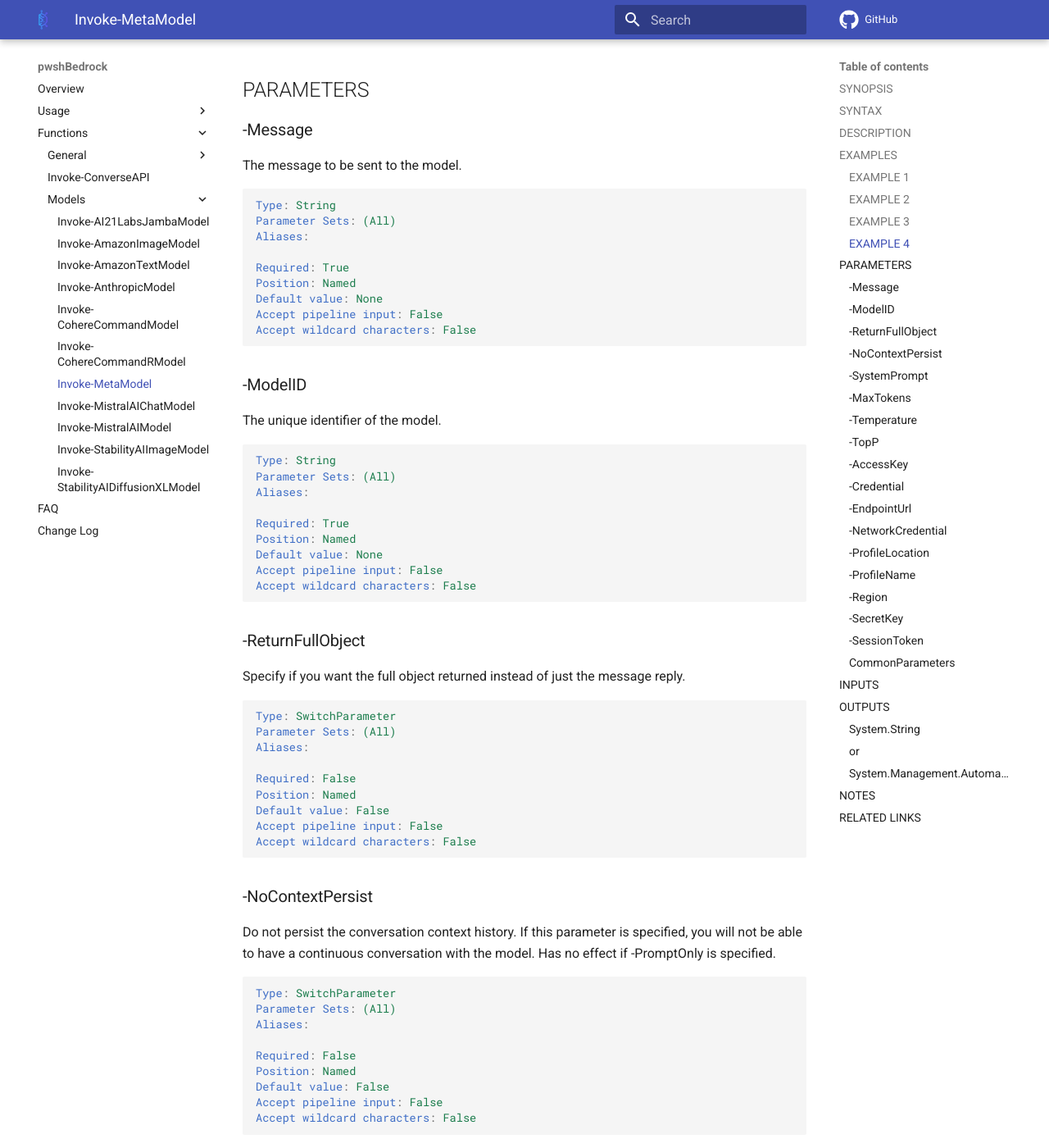
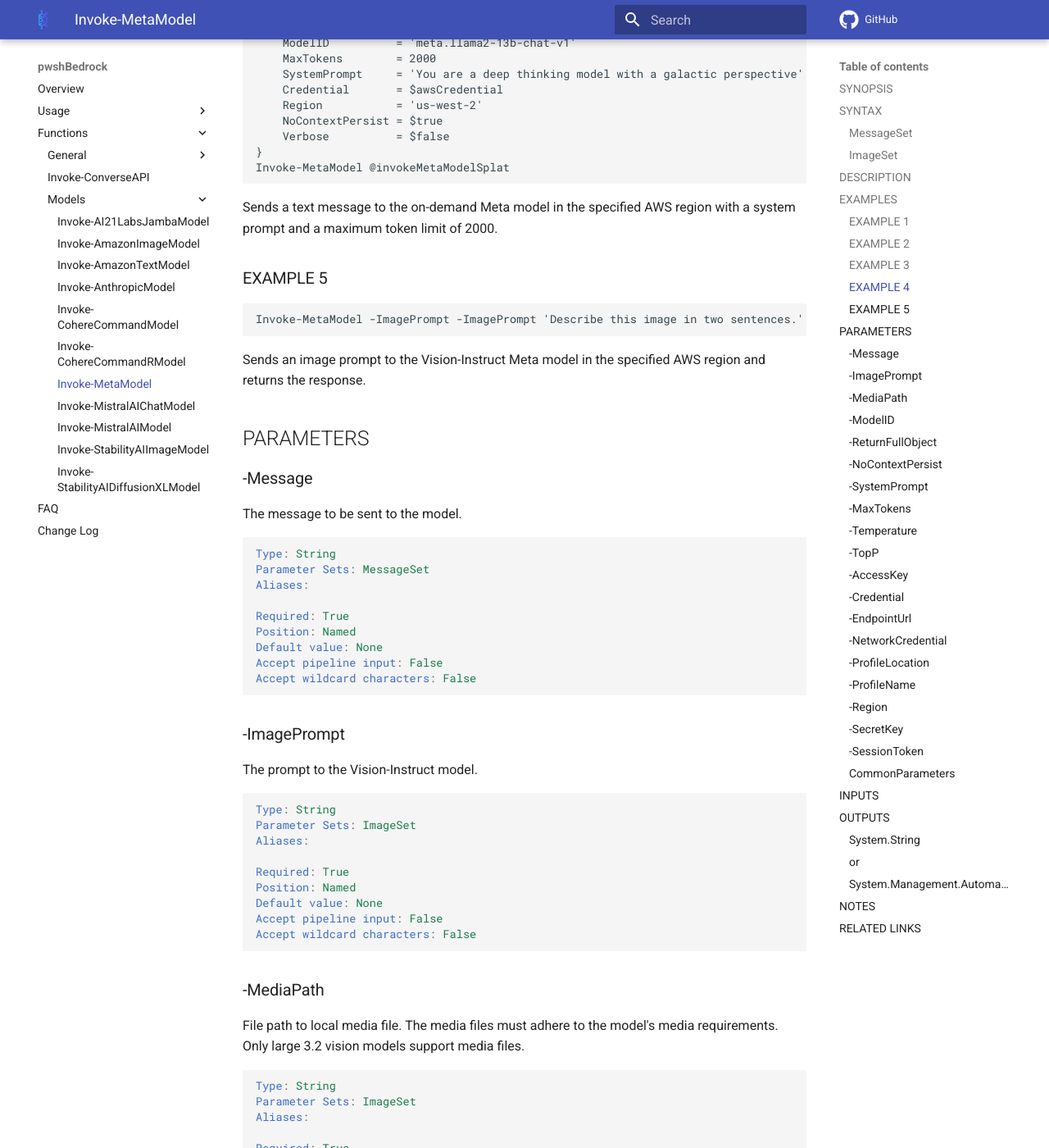
Before and after one commit to techthoughts2/pwshBedrock, an MkDocs documentation site: the page built from docs/Invoke-MetaModel.md, in a window 1280 px wide and 1400 px high, scrolled down 1621 px. Shown: the whole window at 82% size. Built offline with MkDocs 1.6.1 and Material for MkDocs 9.7.7, drawn with Linux system fonts in a browser that asks for light colours; comment, search, counter and statistics services are not loaded; some of the changed text lies outside the part shown.

Commit message:
added vision support to large 3.2 meta models

````diff
--- a/docs/Invoke-MetaModel.md
+++ b/docs/Invoke-MetaModel.md
@@ -12,9 +12,19 @@
 
 ## SYNTAX
 
+### MessageSet
 ```
 Invoke-MetaModel -Message <String> -ModelID <String> [-ReturnFullObject] [-NoContextPersist]
  [-SystemPrompt <String>] [-MaxTokens <Int32>] [-Temperature <Single>] [-TopP <Single>] [-AccessKey <String>]
+ [-Credential <AWSCredentials>] [-EndpointUrl <String>] [-NetworkCredential <PSCredential>]
+ [-ProfileLocation <String>] [-ProfileName <String>] [-Region <Object>] [-SecretKey <String>]
+ [-SessionToken <String>] [<CommonParameters>]
+```
+
+### ImageSet
+```
+Invoke-MetaModel -ImagePrompt <String> -MediaPath <String> -ModelID <String> [-ReturnFullObject]
+ [-NoContextPersist] [-MaxTokens <Int32>] [-Temperature <Single>] [-TopP <Single>] [-AccessKey <String>]
  [-Credential <AWSCredentials>] [-EndpointUrl <String>] [-NetworkCredential <PSCredential>]
  [-ProfileLocation <String>] [-ProfileName <String>] [-Region <Object>] [-SecretKey <String>]
  [-SessionToken <String>] [<CommonParameters>]
@@ -67,6 +77,13 @@
 
 Sends a text message to the on-demand Meta model in the specified AWS region with a system prompt and a maximum token limit of 2000.
 
+### EXAMPLE 5
+```
+Invoke-MetaModel -ImagePrompt -ImagePrompt 'Describe this image in two sentences.' -ModelID 'meta.llama3-2-11b-instruct-v1:0' -MediaPath 'C:\path\to\image.jpg' -Credential $awsCredential -Region 'us-west-2'
+```
+
+Sends an image prompt to the Vision-Instruct Meta model in the specified AWS region and returns the response.
+
 ## PARAMETERS
 
 ### -Message
@@ -74,7 +91,39 @@
 
 ```yaml
 Type: String
-Parameter Sets: (All)
+Parameter Sets: MessageSet
+Aliases:
+
+Required: True
+Position: Named
+Default value: None
+Accept pipeline input: False
+Accept wildcard characters: False
+```
+
+### -ImagePrompt
+The prompt to the Vision-Instruct model.
+
+```yaml
+Type: String
+Parameter Sets: ImageSet
+Aliases:
+
+Required: True
+Position: Named
+Default value: None
+Accept pipeline input: False
+Accept wildcard characters: False
+```
+
+### -MediaPath
+File path to local media file.
+The media files must adhere to the model's media requirements.
+Only large 3.2 vision models support media files.
+
+```yaml
+Type: String
+Parameter Sets: ImageSet
 Aliases:
 
 Required: True
@@ -137,7 +186,7 @@
 
 ```yaml
 Type: String
-Parameter Sets: (All)
+Parameter Sets: MessageSet
 Aliases:
 
 Required: False
@@ -381,6 +430,8 @@
 
 [https://github.com/meta-llama/llama-models/blob/main/models/llama3_2/MODEL_CARD_VISION.md](https://github.com/meta-llama/llama-models/blob/main/models/llama3_2/MODEL_CARD_VISION.md)
 
+[https://www.llama.com/docs/model-cards-and-prompt-formats/llama3_2/](https://www.llama.com/docs/model-cards-and-prompt-formats/llama3_2/)
+
 [https://github.com/meta-llama/llama-models/blob/main/models/llama3_2/vision_prompt_format.md](https://github.com/meta-llama/llama-models/blob/main/models/llama3_2/vision_prompt_format.md)
 
 [https://www.llama.com/docs/how-to-guides/vision-capabilities/](https://www.llama.com/docs/how-to-guides/vision-capabilities/)
````
Also changed, not shown: docs/CHANGELOG.md (+2 -1 lines), docs/pwshBedrock.md (+1 -1 lines), 7 other files.
